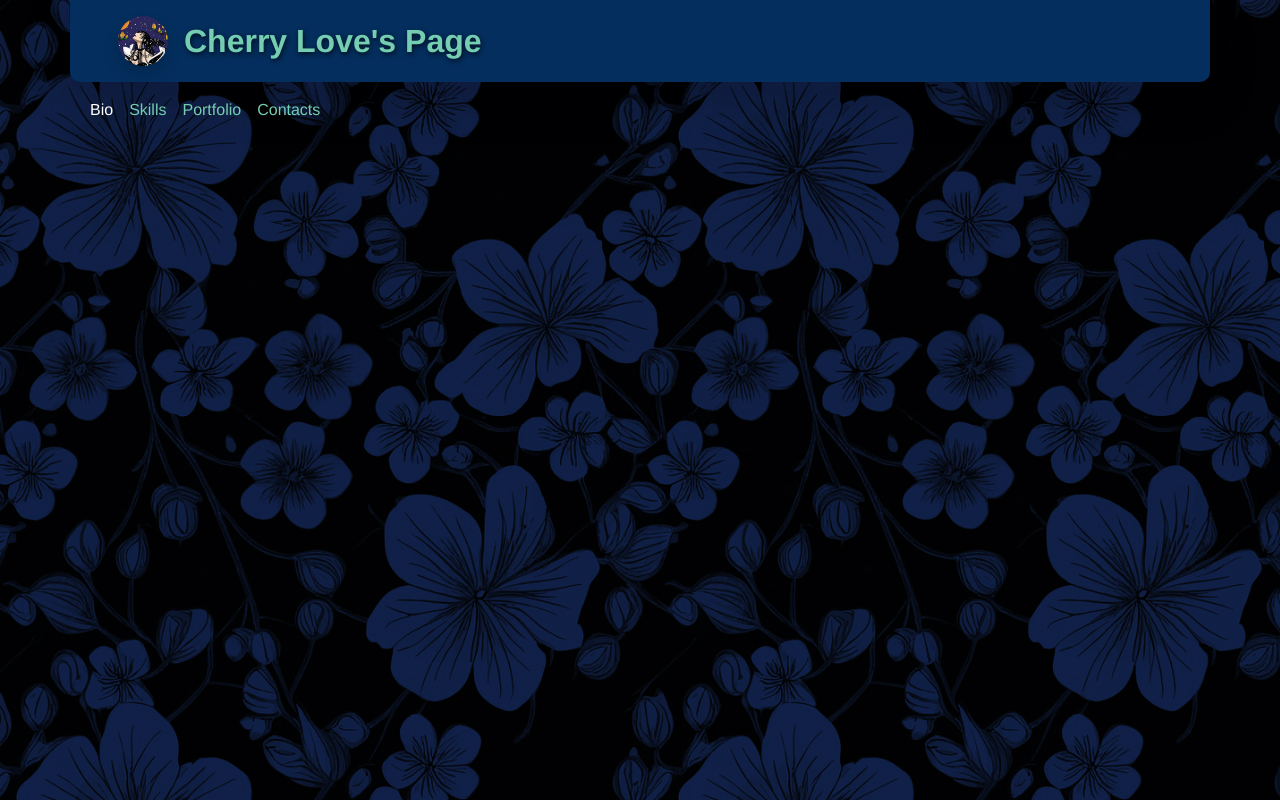
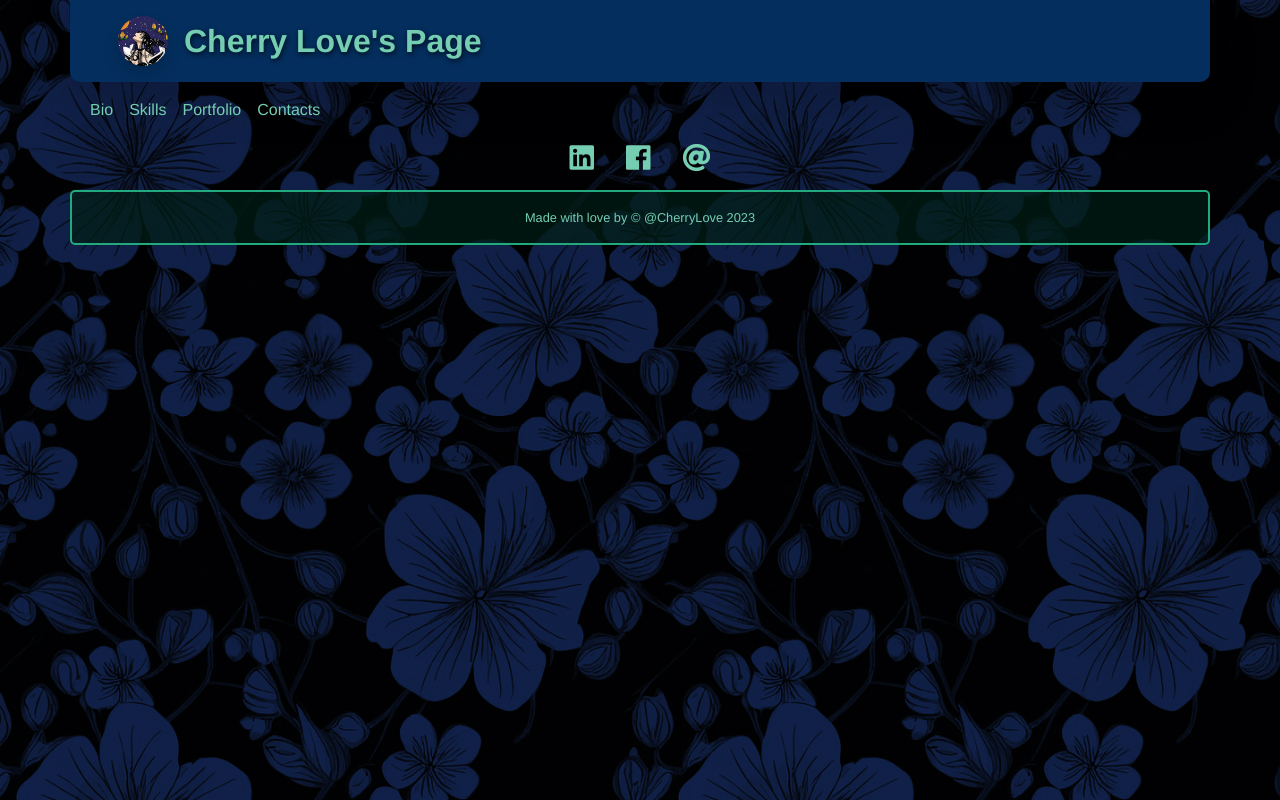
Before and after one commit to Cherry-Love/Cherry-Love.github.io, a plain HTML site: page index.html in a window 1280 px wide. Drawn offline with nearby package versions, Linux system fonts and the light colour scheme.

Commit message:
remake of footer

```diff
--- a/style.css
+++ b/style.css
@@ -26,8 +26,8 @@ header #logo {
     width: 50px;
     height: 50px;
 }
-.navbar .nav-item a.nav-link {
-    color: #75CEB1;
+.navbar .nav-item a.nav-link, #socials a i {
+    color: #75CEB1 !important;
 }
 
 h1 {
```
Also changed, not shown: index.html (+2 -2 lines).
